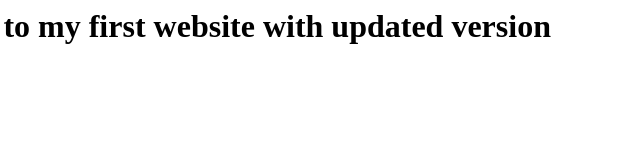
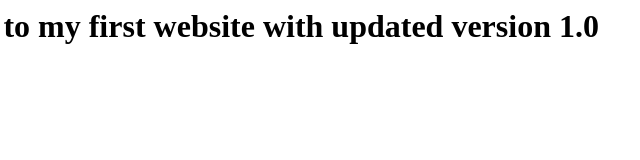
Before and after one commit to RamCse05/pipeline, a plain HTML site: page index.html in a window 1280 px wide. Shown: the full height of the page, 137-777 px from the left. Drawn offline with Linux system fonts and the light colour scheme.

Commit message:
Update index.html

```diff
--- a/index.html
+++ b/index.html
@@ -3,6 +3,6 @@
 <title>My Website</title>
 </head>
 <body>
-<h1>Welcome to my first website with updated version</h1>
+<h1>Welcome to my first website with updated version 1.0</h1>
 </body>
 </html>
```
